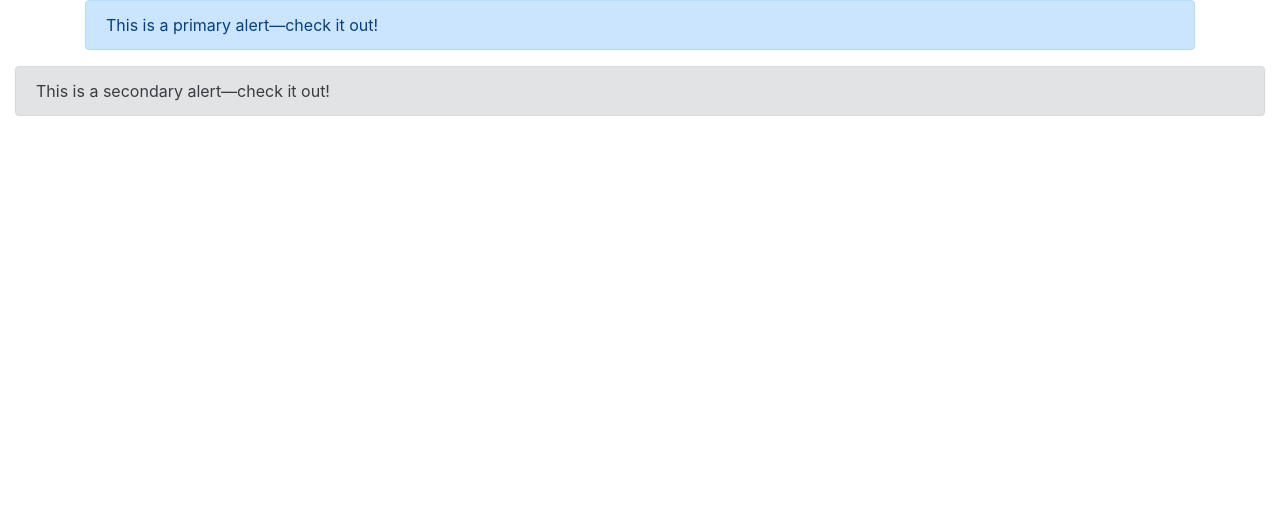
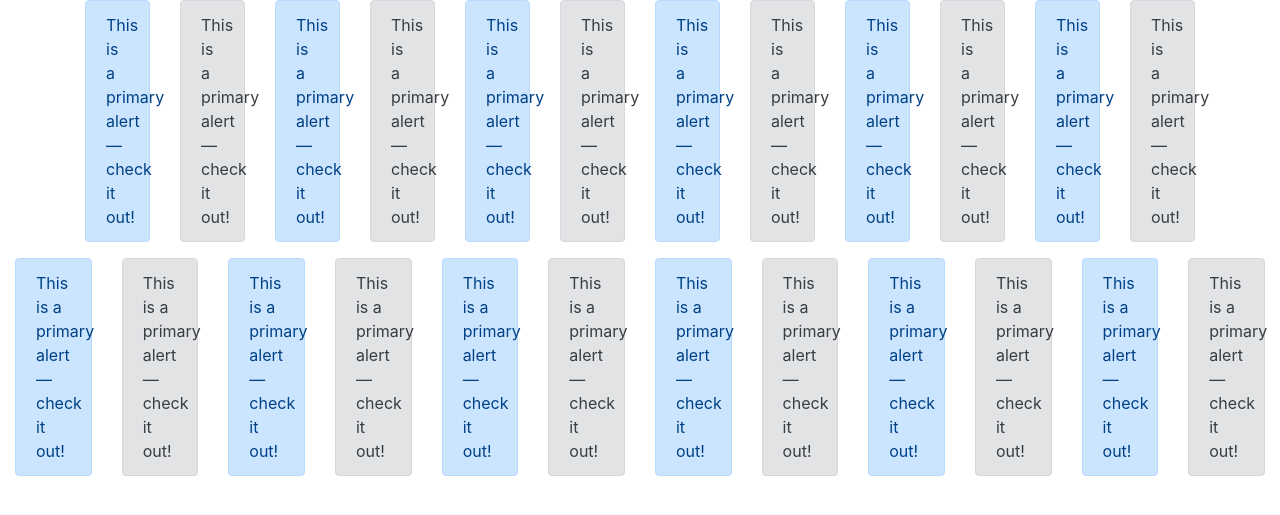
Before and after one commit to bekbossyn/ecommerce, a Django app: page /bootstrap/ in a window 1280 px wide. Shown: the top 515 px of the page. Run offline with Django 3.2, Linux system fonts and the light colour scheme; some libraries are stand-ins or nearby versions.

Commit message:
cols sample

```diff
--- a/src/templates/bootstrap/example.html
+++ b/src/templates/bootstrap/example.html
@@ -12,13 +12,131 @@
   </head>
   <body>
     <div class="container">
-        <div class="alert alert-primary" role="alert">
-          This is a primary alert—check it out!
+        <div class="row">
+            <div class="col-1">
+                <div class="alert alert-primary" role="alert">
+                    This is a primary alert—check it out!
+                </div>
+            </div>
+            <div class="col-1">
+                <div class="alert alert-secondary" role="alert">
+                    This is a primary alert—check it out!
+                </div>
+            </div>
+            <div class="col-1">
+                <div class="alert alert-primary" role="alert">
+                    This is a primary alert—check it out!
+                </div>
+            </div>
+            <div class="col-1">
+                <div class="alert alert-secondary" role="alert">
+                    This is a primary alert—check it out!
+                </div>
+            </div>
+            <div class="col-1">
+                <div class="alert alert-primary" role="alert">
+                    This is a primary alert—check it out!
+                </div>
+            </div>
+            <div class="col-1">
+                <div class="alert alert-secondary" role="alert">
+                    This is a primary alert—check it out!
+                </div>
+            </div>
+            <div class="col-1">
+                <div class="alert alert-primary" role="alert">
+                    This is a primary alert—check it out!
+                </div>
+            </div>
+            <div class="col-1">
+                <div class="alert alert-secondary" role="alert">
+                    This is a primary alert—check it out!
+                </div>
+            </div>
+            <div class="col-1">
+                <div class="alert alert-primary" role="alert">
+                    This is a primary alert—check it out!
+                </div>
+            </div>
+            <div class="col-1">
+                <div class="alert alert-secondary" role="alert">
+                    This is a primary alert—check it out!
+                </div>
+            </div>
+            <div class="col-1">
+                <div class="alert alert-primary" role="alert">
+                    This is a primary alert—check it out!
+                </div>
+            </div>
+            <div class="col-1">
+                <div class="alert alert-secondary" role="alert">
+                    This is a primary alert—check it out!
+                </div>
+            </div>
         </div>
     </div>
     <div class="container-fluid">
-        <div class="alert alert-secondary" role="alert">
-          This is a secondary alert—check it out!
+        <div class="row">
+            <div class="col-1">
+                <div class="alert alert-primary" role="alert">
+                    This is a primary alert—check it out!
+                </div>
+            </div>
+            <div class="col-1">
+                <div class="alert alert-secondary" role="alert">
+                    This is a primary alert—check it out!
+                </div>
+            </div>
+            <div class="col-1">
+                <div class="alert alert-primary" role="alert">
+                    This is a primary alert—check it out!
+                </div>
+            </div>
+            <div class="col-1">
+                <div class="alert alert-secondary" role="alert">
+                    This is a primary alert—check it out!
+                </div>
+            </div>
+            <div class="col-1">
+                <div class="alert alert-primary" role="alert">
+                    This is a primary alert—check it out!
+                </div>
+            </div>
+            <div class="col-1">
+                <div class="alert alert-secondary" role="alert">
+                    This is a primary alert—check it out!
+                </div>
+            </div>
+            <div class="col-1">
+                <div class="alert alert-primary" role="alert">
+                    This is a primary alert—check it out!
+                </div>
+            </div>
+            <div class="col-1">
+                <div class="alert alert-secondary" role="alert">
+                    This is a primary alert—check it out!
+                </div>
+            </div>
+            <div class="col-1">
+                <div class="alert alert-primary" role="alert">
+                    This is a primary alert—check it out!
+                </div>
+            </div>
+            <div class="col-1">
+                <div class="alert alert-secondary" role="alert">
+                    This is a primary alert—check it out!
+                </div>
+            </div>
+            <div class="col-1">
+                <div class="alert alert-primary" role="alert">
+                    This is a primary alert—check it out!
+                </div>
+            </div>
+            <div class="col-1">
+                <div class="alert alert-secondary" role="alert">
+                    This is a primary alert—check it out!
+                </div>
+            </div>
         </div>
     </div>
     <!-- Optional JavaScript -->
```
